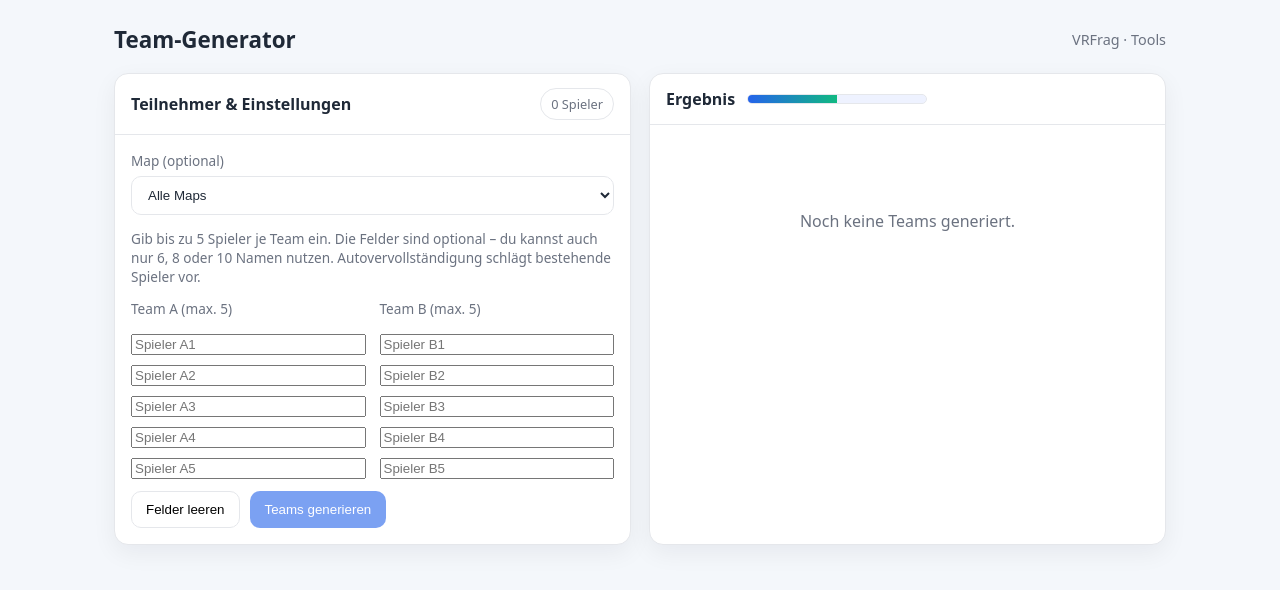
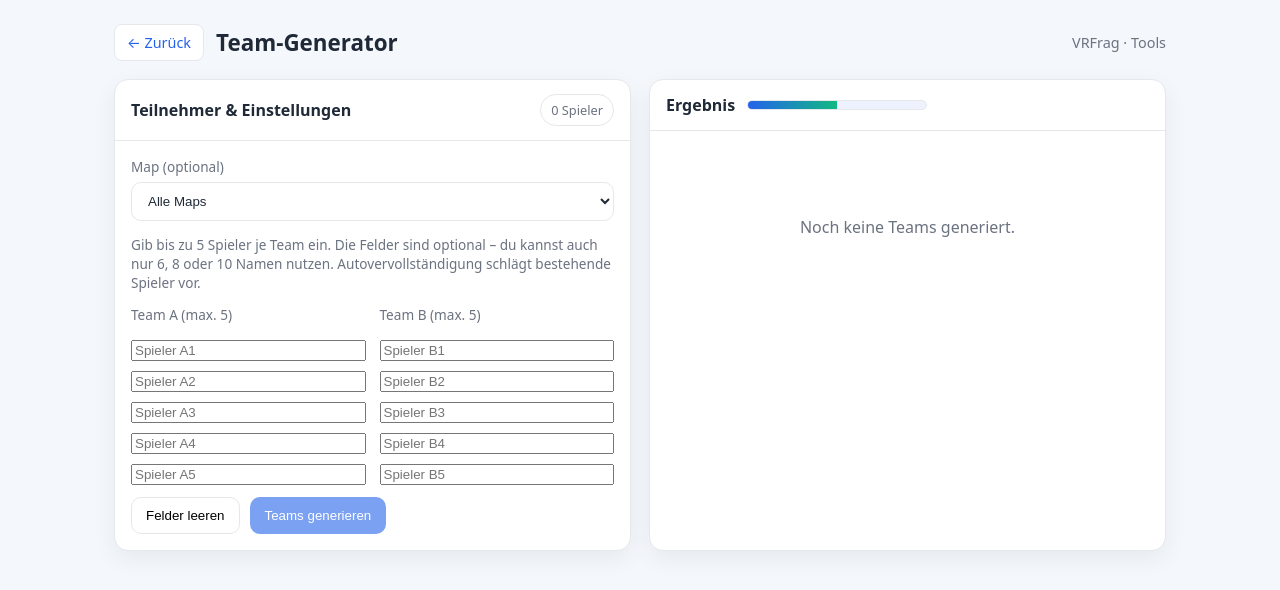
Before and after one commit to Trent1337/VRFrag, a Flask app: page /teams in a window 1280 px wide. Shown: the top 590 px of the page. Run offline with Flask 3, Linux system fonts and the light colour scheme.

Commit message:
Update teams.html

```diff
--- a/templates/teams.html
+++ b/templates/teams.html
@@ -3,7 +3,7 @@
 <head>
   <meta charset="UTF-8"/>
   <meta name="viewport" content="width=device-width, initial-scale=1"/>
-  <title>VRFrag · Team‑Generator</title>
+  <title>VRFrag · Team-Generator</title>
   <style>
     :root{--bg:#f4f7fb;--card:#ffffff;--text:#1f2937;--muted:#6b7280;--border:#e5e7eb;--primary:#2563eb;--primary-600:#1d4ed8;--ring:rgba(37,99,235,.25);--danger:#ef4444}
     *{box-sizing:border-box}
@@ -12,6 +12,9 @@
     header{display:flex;align-items:center;justify-content:space-between;margin-bottom:18px}
     h1{font-size:1.4rem;margin:0}
     .crumbs{color:var(--muted);font-size:.9rem}
+
+    .back-btn{display:inline-flex;align-items:center;gap:6px;padding:8px 12px;border-radius:8px;border:1px solid var(--border);background:#fff;color:var(--primary);text-decoration:none;font-size:.9rem;transition:background .2s}
+    .back-btn:hover{background:#f0f4ff}
 
     .grid{display:grid;grid-template-columns: 1fr 1fr; gap:18px}
     @media (max-width: 880px){.grid{grid-template-columns:1fr}}
@@ -55,7 +58,10 @@
 <body>
   <div class="wrap">
     <header>
-      <h1>Team‑Generator</h1>
+      <div style="display:flex;align-items:center;gap:12px">
+        <a href="/" class="back-btn">← Zurück</a>
+        <h1>Team-Generator</h1>
+      </div>
       <div class="crumbs">VRFrag · Tools</div>
     </header>
 
@@ -78,7 +84,7 @@
           <datalist id="players-suggest"></datalist>
           <div class="inputs">
             <div class="col">
-              <label>Team A (max. 5)</label>
+              <label>Team A (max. 5)</label>
               <input class="player-input" list="players-suggest" placeholder="Spieler A1"/>
               <input class="player-input" list="players-suggest" placeholder="Spieler A2"/>
               <input class="player-input" list="players-suggest" placeholder="Spieler A3"/>
@@ -86,7 +92,7 @@
               <input class="player-input" list="players-suggest" placeholder="Spieler A5"/>
             </div>
             <div class="col">
-              <label>Team B (max. 5)</label>
+              <label>Team B (max. 5)</label>
               <input class="player-input" list="players-suggest" placeholder="Spieler B1"/>
               <input class="player-input" list="players-suggest" placeholder="Spieler B2"/>
               <input class="player-input" list="players-suggest" placeholder="Spieler B3"/>
@@ -130,22 +136,19 @@
         const playersData = await playersRes.json();
         const mapsData = await mapsRes.json();
 
-        // Build player suggestions
         const names = (playersData.players || playersData || []).map(p => p.name || p).filter(Boolean);
         const dl = document.getElementById('players-suggest');
         names.forEach(n=>{ const o=document.createElement('option'); o.value=n; dl.appendChild(o); });
         allPlayers = names;
 
-        // Map select
         const select = document.getElementById('map-select');
         (mapsData.maps || mapsData || []).forEach(m=>{ const o=document.createElement('option'); o.value=m; o.textContent=m; select.appendChild(o); });
-      }catch(e){ /* silent */ }
+      }catch(e){ }
     }
 
     function collectPlayers(){
       const inputs = Array.from(document.querySelectorAll('.player-input'));
       const names = inputs.map(i => (i.value||'').trim()).filter(Boolean);
-      // de-dupe while preserving order
       const seen = new Set();
       const unique = names.filter(n=>{ if(seen.has(n.toLowerCase())) return false; seen.add(n.toLowerCase()); return true; });
       return unique;
@@ -171,7 +174,7 @@
         const data = await res.json();
         displayResults(data);
       }catch(e){
-        results.innerHTML = '<div class="empty">Fehler bei der Team‑Generierung.</div>';
+        results.innerHTML = '<div class="empty">Fehler bei der Team-Generierung.</div>';
       }
     }
 
@@ -193,18 +196,17 @@
       const html = `
         <div class="teams">
           <div class="team" style="border-left:4px solid var(--primary)">
-            <div class="th"><h3>Team A</h3><span class="pill">Ø Score ${(teamA.average_score||0).toFixed(0)}</span></div>
+            <div class="th"><h3>Team A</h3><span class="pill">Ø Score ${(teamA.average_score||0).toFixed(0)}</span></div>
             <ul>${(teamA.players||[]).map(p=>`<li>${p}</li>`).join('')}</ul>
           </div>
           <div class="team" style="border-left:4px solid var(--danger)">
-            <div class="th"><h3>Team B</h3><span class="pill">Ø Score ${(teamB.average_score||0).toFixed(0)}</span></div>
+            <div class="th"><h3>Team B</h3><span class="pill">Ø Score ${(teamB.average_score||0).toFixed(0)}</span></div>
             <ul>${(teamB.players||[]).map(p=>`<li>${p}</li>`).join('')}</ul>
           </div>
         </div>`;
       document.getElementById('results').innerHTML = html;
     }
 
-    // wire up
     document.addEventListener('DOMContentLoaded', ()=>{
       loadData();
       document.querySelectorAll('.player-input').forEach(i=> i.addEventListener('input', updateState));
```
